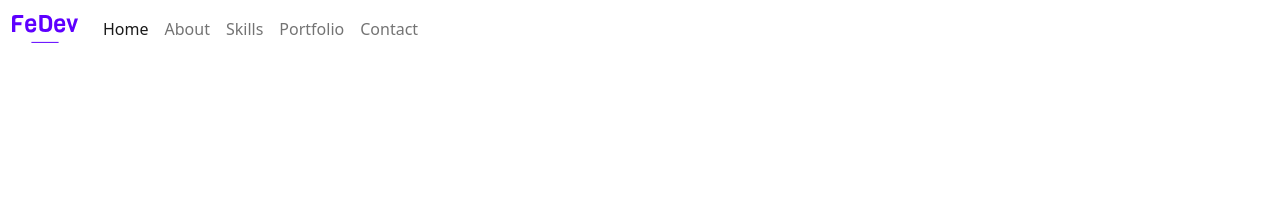
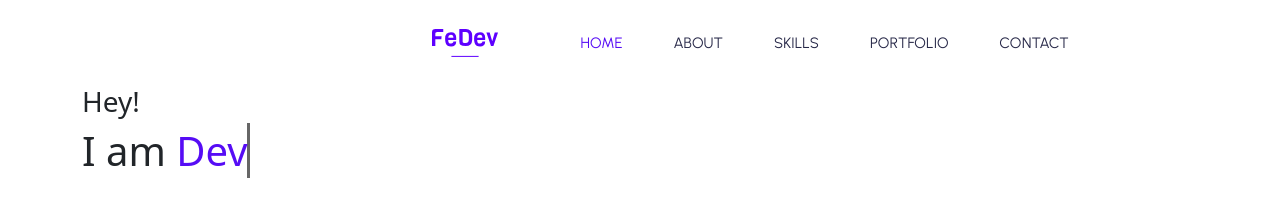
Before and after one commit to FeDev9/FeDev9.github.io, a plain HTML site: page index.html in a window 1280 px wide. Drawn offline with Linux system fonts and the light colour scheme; files whose address does not match are found by name.

Commit message:
header commit

```diff
--- a/css/fonts.css
+++ b/css/fonts.css
@@ -1,7 +1,7 @@
 
 
 /*@font-face */
-@@font-face {
+@font-face {
   font-family: "Urbanist";
-  src:'../fonts/Urbanist/Urbanist-Regular.ttf';
+  src:url('../fonts/Urbanist/Urbanist-Regular.ttf');
 }
--- /dev/null
+++ b/css/partials/variables.css
@@ -0,0 +1,21 @@
+html, body {
+    margin: 0;
+    box-sizing: border-box;
+    width: 100%;
+    height: 100%;
+}
+
+/*CSS variables*/
+:root {
+    --primary-color: #560CF5;
+    --primary-color2:#54C1Fb;
+    --title-color: #272848;
+    --text-color: #6c6d8a;
+    --border-color: #6c6d8a;
+    --gradient-color: linear-gradient(90deg,#6D71F9 0%,#54C1Fb 100%);
+    --shadow-color: 0px 10px 30px rgba(118,85,225,0.3);
+    --box-shadow: 0px 10px 30px rgba (57,56,61,0.205);
+
+/*font-family variables*/
+    --urbanist:'Urbanist', cursive;
+}
--- a/css/styles.css
+++ b/css/styles.css
@@ -1,2 +1,37 @@
 /* imports font from fonts.css file*/
 @import url(./fonts.css);
+
+/* import variables from variables.css file*/
+@import url(./partials/variables.css);
+
+/* Start navigation */
+
+.header-area .main-menu .navbar .navbar-brand {
+    padding: 0 2em 0 5em;
+}
+
+.header-area .main-menu .navbar {
+padding: 1em 20em;
+}
+
+.header-area .main-menu .nav-item .nav-link {
+    font: normal 500 15px/2px var(--urbanist);
+    text-transform: uppercase;
+    padding: 1.7em;
+    color: var(--title-color);
+}
+
+.header-area .main-menu .navbar-nav .active{ /*set color in active nav-link*/
+    color:var(--primary-color);
+}
+
+.header-area .main-menu .navbar-nav a:hover{ /*set color in hover nav link*/
+    color:var(--primary-color);
+}
+
+.site-banner .title-text-name .txt-rotate{
+    color:var(--primary-color);
+}
+
+
+/* End navigation */
--- a/index.html
+++ b/index.html
@@ -25,7 +25,7 @@
               <span class="navbar-toggler-icon"></span>
             </button>
             <div class="collapse navbar-collapse" id="navbarNav">
-              <div class="mr-auto">
+              <div class="me-auto"></div>
               <ul class="navbar-nav">
                 <li class="nav-item">
                   <a class="nav-link active" aria-current="page" href="#">Home</a>
@@ -43,14 +43,44 @@
                   <a class="nav-link" href="#">Contact</a>
                 </li>
               </ul>
-            </div>
-           </div>
+             </div>
           </div>
         </nav>
       </div>
 
     </header>
     <!-- ======================End Header Area =============================-->
+    <!-- ======================Start Main Area =============================-->
+    <main class="site-main">
+
+
+    <!-- ======================Start Banner Area============================-->
+      <section class="site-banner">
+        <div class="container">
+          <div class="row">
+            <div class="col-lg-6 col-md-12 site-title">
+              <h3 class="title-text">Hey!</h3>
+              <h1 class="title-text-name">I am
+                <span
+                class="txt-rotate"
+                data-period="2000"
+                data-rotate='["Developer.", "Apple Lover.", "Federico." ]'></span>
+              </h1>
+            </div>
+            <div class="col-lg-6 col-md-12"></div>
+          </div>
+        </div>
+
+      </section>
+
+    <!-- ======================End Banner Area============================-->
+    </main>
+
+
+
+     <!-- ======================End Main Area =============================-->
+  <!-- Js File-->
+  <script src="./js/javascript.js"></script>
   <!--Jquery js file -->
   <script src="./js/jquery.3.6.0.js"></script>
   <!-- bootstrap JS file -->
--- /dev/null
+++ b/js/javascript.js
@@ -0,0 +1,58 @@
+
+//Typing Carousel
+var TxtRotate = function(el, toRotate, period) {
+    this.toRotate = toRotate;
+    this.el = el;
+    this.loopNum = 0;
+    this.period = parseInt(period, 10) || 2000;
+    this.txt = '';
+    this.tick();
+    this.isDeleting = false;
+  };
+
+  TxtRotate.prototype.tick = function() {
+    var i = this.loopNum % this.toRotate.length;
+    var fullTxt = this.toRotate[i];
+
+    if (this.isDeleting) {
+      this.txt = fullTxt.substring(0, this.txt.length - 1);
+    } else {
+      this.txt = fullTxt.substring(0, this.txt.length + 1);
+    }
+
+    this.el.innerHTML = '<span class="wrap">'+this.txt+'</span>';
+
+    var that = this;
+    var delta = 300 - Math.random() * 100;
+
+    if (this.isDeleting) { delta /= 2; }
+
+    if (!this.isDeleting && this.txt === fullTxt) {
+      delta = this.period;
+      this.isDeleting = true;
+    } else if (this.isDeleting && this.txt === '') {
+      this.isDeleting = false;
+      this.loopNum++;
+      delta = 500;
+    }
+
+    setTimeout(function() {
+      that.tick();
+    }, delta);
+  };
+
+  window.onload = function() {
+    var elements = document.getElementsByClassName('txt-rotate');
+    for (var i=0; i<elements.length; i++) {
+      var toRotate = elements[i].getAttribute('data-rotate');
+      var period = elements[i].getAttribute('data-period');
+      if (toRotate) {
+        new TxtRotate(elements[i], JSON.parse(toRotate), period);
+      }
+    }
+    // INJECT CSS
+    var css = document.createElement("style");
+    css.type = "text/css";
+    css.innerHTML = ".txt-rotate > .wrap { border-right: 0.08em solid #666 }";
+    document.body.appendChild(css);
+  };
```
